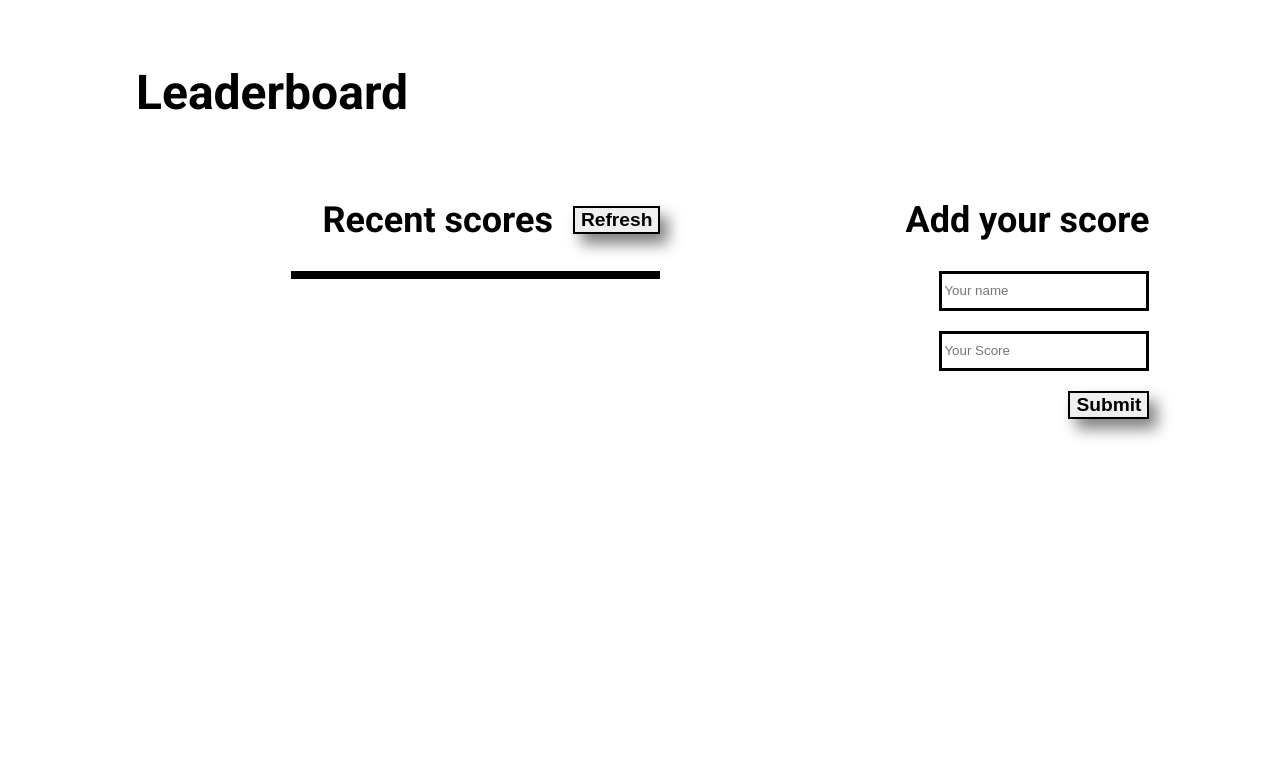
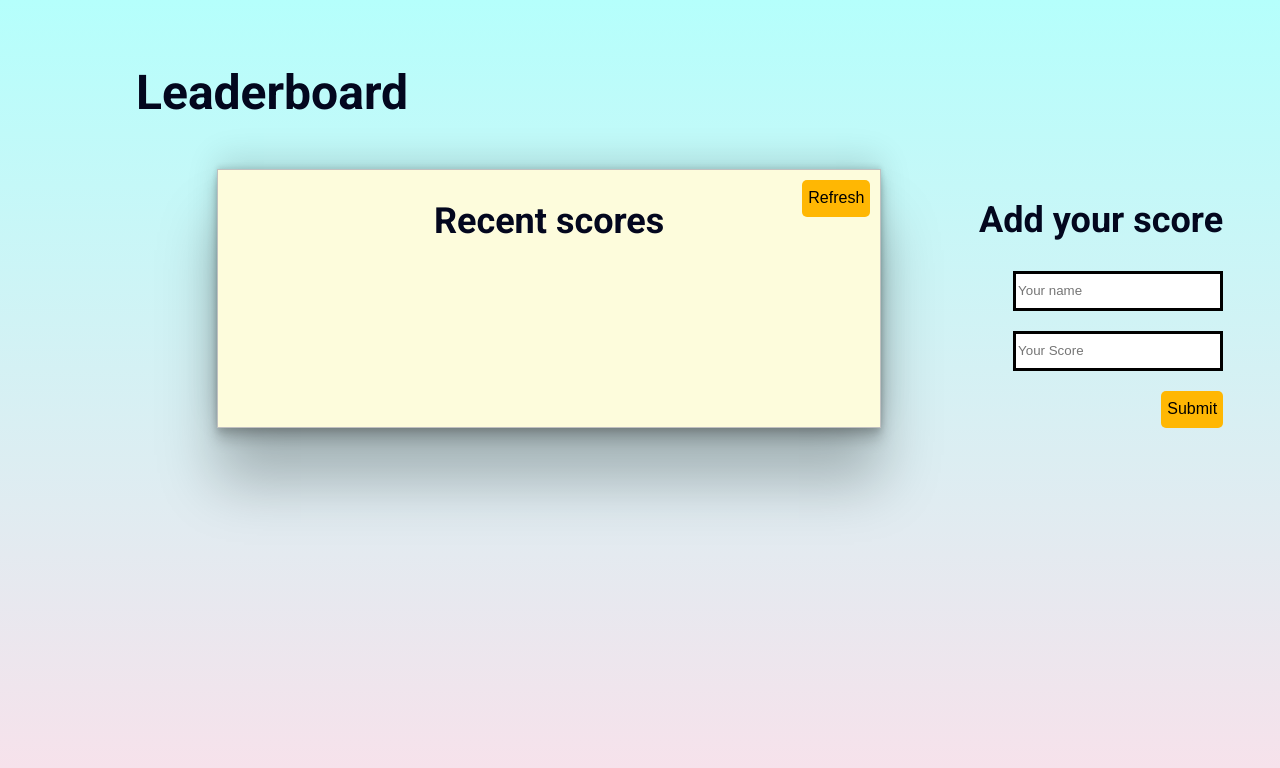
Before and after one commit to NatanimA/Leaderboard, a website built with webpack: page src/index.html in a window 1280 px wide. Built offline with nearby package versions, Linux system fonts and the light colour scheme; no server answers.

Commit message:
Insert stylings

```diff
--- a/package.json
+++ b/package.json
@@ -25,7 +25,9 @@
     "eslint": "^7.32.0",
     "eslint-config-airbnb-base": "^14.2.1",
     "eslint-plugin-import": "^2.26.0",
+    "file-loader": "^6.2.0",
     "hint": "^7.1.3",
+    "html-loader": "^0.5.5",
     "html-webpack-plugin": "^5.5.0",
     "style-loader": "^3.3.1",
     "stylelint": "^13.13.1",
--- a/src/index.css
+++ b/src/index.css
@@ -4,6 +4,11 @@ body {
   font-size: 1.5rem;
   font-family: 'Roboto', sans-serif;
   max-width: 80rem;
+  background-color: #FFDEE9;
+  height: 100vh;
+  overflow-y: hidden;
+  background-image: linear-gradient(0deg, #FFDEE9 0%, #B5FFFC 100%);
+  color: #03071e;
 }
 
 main {
@@ -16,25 +21,44 @@ header {
   margin-bottom: 3rem;
 }
 
+button{
+  background: #ffb703;
+  height: 2.3rem;;
+  border: none;
+}
+
 #header-title {
   margin-left: 8rem;
   margin-top: 4rem;
   font-weight: bold;
 }
 
+#leaderboard-table {
+  border: 1px solid silver;
+  width: 60%;
+  background: #fdfcdc;
+  box-shadow: rgba(0, 0, 0, 0.25) 0px 54px 55px, rgba(0, 0, 0, 0.12) 0px -12px 30px, rgba(0, 0, 0, 0.12) 0px 4px 6px, rgba(0, 0, 0, 0.17) 0px 12px 13px, rgba(0, 0, 0, 0.09) 0px -3px 5px;
+}
+
 #leaderboard-table .header-content {
+  position: relative;
   display: flex;
-  margin-left: 2rem;
-  align-items: center;
-  justify-content: center;
-  gap: 20px;
+  flex-direction: row;
+  justify-content: space-around;
+  margin-bottom: 1px solid black;
+}
+
+#refresh-btn {
+  position: absolute;
+  top:10px;
+  right: 10px;
 }
 
 .btn {
-  font-size: 1.2rem;
-  font-weight: bold;
-  box-shadow: 8px 10px 15px gray;
-  border: 2px solid black;
+  font-size: 1.4rem;
+  color: #000;
+  font-size: medium;
+  border-radius: 5px;
 }
 
 form {
@@ -54,7 +78,7 @@ form {
 #sores-table {
   display: flex;
   flex-direction: column;
-  border: 4px solid black;
+
 }
 
 #sores-table .score {
@@ -65,5 +89,5 @@ form {
 }
 
 #sores-table .score:nth-child(even) {
-  background-color: silver;
+  background-color: #fdf0d5;
 }
--- a/src/index.html
+++ b/src/index.html
@@ -6,15 +6,19 @@
         <title>Leaderboard App</title>
         <meta name="description" content="">
         <meta name="viewport" content="width=device-width, initial-scale=1">
-        <link rel="stylesheet" href="">
+        <link rel="icon" href="../images/favicon.png" type="image/x-icon">
     </head>
     <body>
-        <header id="header-title"><h1>Leaderboard</h1></header>
+        <header id="header-title">
+            <h1>Leaderboard</h1>
+        </header>
+
         <main id="content-container">
             <section id="leaderboard-table">
                 <div class="header-content">
                     <h2 class="header-recent">Recent scores</h2>
                     <button id="refresh-btn" class="btn" type="button">Refresh</button>
+
                 </div>
                 <div id="sores-table">
 
--- a/src/js/display.js
+++ b/src/js/display.js
@@ -1,5 +1,5 @@
 export default class Display {
-    static sortingFunction = (a, b) => parseFloat(a.score) - parseFloat(b.score)
+    static sortingFunction = (a, b) => parseFloat(b.score) - parseFloat(a.score)
 
     static displayScores = (player, display) => {
       const scores = player.sort(this.sortingFunction);
--- a/webpack.config.js
+++ b/webpack.config.js
@@ -26,6 +26,7 @@ module.exports = {
         test: /\.css$/i,
         use: ['style-loader', 'css-loader'],
       },
+
     ],
 
   },
```
Also changed, not shown: dist/index.bundle.js, dist/index.html, images/favicon.png (added), 1 other file.
